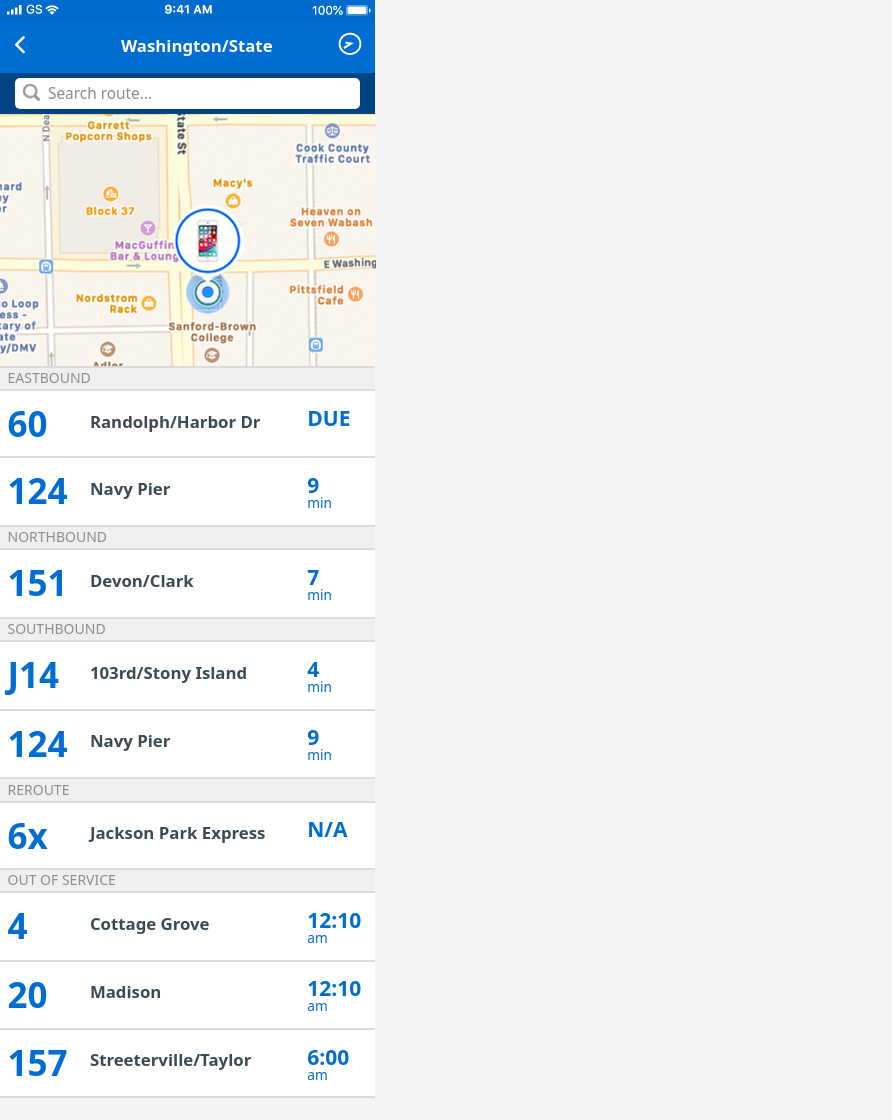
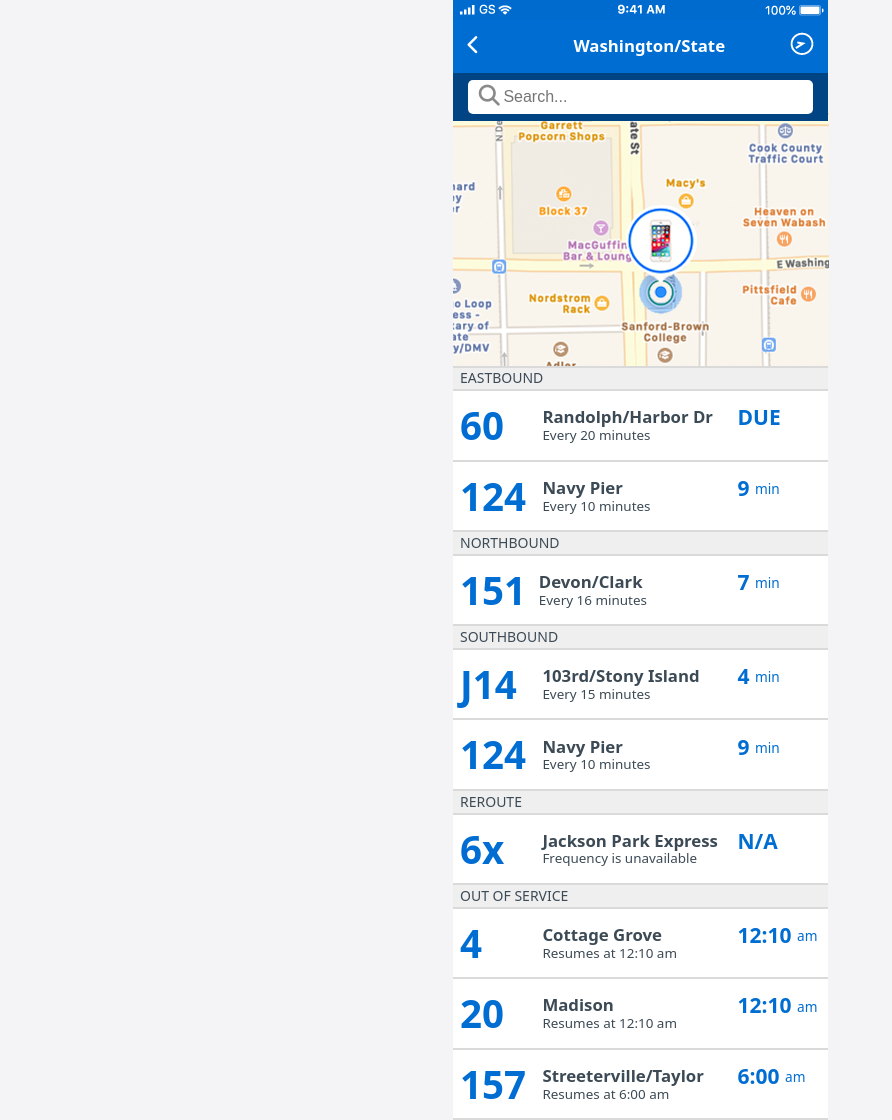
Before and after one commit to marthavander/frontendchallenge, a plain HTML site: page docs/index.html in a window 1280 px wide. Shown: the whole page, without its empty margins (0-892 px from the left). Before the commit the page ends 1098 px from the top, so only its background shows below. Drawn offline with Linux system fonts and the light colour scheme.

Commit message:
Add files via upload

```diff
--- a/docs/css/style.css
+++ b/docs/css/style.css
@@ -3,26 +3,22 @@
 }
 
 body {
-  background-color: #E8E8E8;
   font-family: system-ui, -apple-system, BlinkMacSystemFont, 'SF Pro Text', Helvetica, Arial, sans-serif;
   font-size: 14px;
   background-color: #F4F4F6;
   width: 375px;
+  margin: auto;
 }
 
 nav {
   margin: 0 auto;
   padding: 0;
   position: fixed;
+  background-color: #006DD2;
 }
 
 .map  {
   padding-top: 30%
-}
-
-.navbar  {
-  background-color: #006DD2;
-  width: 100%;
 }
 
 .status {
@@ -50,6 +46,35 @@ nav {
   line-height: 1.6em;
 }
 
+ input[type=text] {
+   margin: .5% 0;
+   border: 0;
+   font-size: 16px;
+   padding: 5%;
+   display: inline;
+ }
+
+.search { position: relative; }
+.search input { text-indent: 6%;}
+.search .fa-search {
+  position: absolute;
+  top: 25%;
+  left: 7%;
+  font-size: 1.5em;
+  color: #8a8a8a;
+}
+
+ input  {
+   display: block;
+   width: 100%;
+   height: 18px;
+   background-color: #ffffff;
+   border-radius: 5px;
+   padding-bottom: 9%;
+   border: 0;
+   display: inline;
+ }
+
 .clock  {
   padding: 3.2% 10% 0 0 ;
   display: inline-block;
@@ -65,45 +90,14 @@ nav {
   padding: 1.4% 4%
 }
 
-.searchbox  {
-  display: block;
-  margin: 0;
-  width: 100%;
-  height: 18px;
-  background-color: #ffffff;
-  border-radius: 5px;
-  padding-bottom: 9%;
-}
-
-.magnify  {
-  width: 19px;
-  display: inline-block;
-  margin-top: 1%;
-  margin-left: 2%;
-  vertical-align: bottom;
-}
-
-.searchroute  {
-  color: #8A8A8F;
-  font-size: 1.1em;
-  display: inline-block;
-  margin-left: 1%;
-  padding-top: 2.3%;
-  vertical-align: top;
-}
-
-.direction  {
+h1  {
+  padding: 1% 2%;
+  text-transform: uppercase;
   border-top: 2px solid #DADADA;
   border-bottom: 2px solid #DADADA;
   color: #3C4A55;
   margin: -.5% 0 0;
   background-color: #EFEFEF;
-}
-
-.direction-text  {
-  color: #8B8D8F;
-  padding: 1% 2%;
-  text-transform: uppercase;
 }
 
 .businfo  {
@@ -113,7 +107,7 @@ nav {
 }
 
 .line  {
-  font-size: 2.5em;
+  font-size: 2.75em;
   font-weight: bolder;
   color: #006DD2;
   display: inline-block;
@@ -127,28 +121,36 @@ nav {
   font-weight: bolder;
   display:inline-block;
   vertical-align: top;
-  margin-top: 6%;
+  margin-top: 4.85%;
   margin-left: 3%;
-  width: 50%;
-  height: 15%;
+}
+
+.recur  {
+  font-size: .8em;
+  color: #3C4A55;
+  font-weight: lighter;
+  padding-bottom: -3%;
 }
 
 .frequency  {
+  float:right;
+  text-align: left;
   font-size: 1.5em;
   color: #006DD2;
   font-weight: bolder;
+  width: 22%;
   display:inline-block;
   vertical-align: top;
-  width: 11%;
-  padding-top: 4.5%;
-  padding-left: 7%;
+  margin-top: 4.35%;
+  margin-right: 2%;
 }
 
 .min  {
   font-size: .65em;
   color: #006DD2;
-  vertical-align: top;
   font-weight: lighter;
   display:inline-block;
-  padding-bottom: -5%;
+  vertical-align: top;
+  margin-top: 5%;
+  margin-right: 2%;
 }
--- a/docs/index.html
+++ b/docs/index.html
@@ -10,8 +10,7 @@
   <body>
     <section>
       <nav>
-        <div class="navbar">
-          <div><img class="status" src="images/status-bar.png" alt="Status Bar" /></div>
+        <img class="status" src="images/status-bar.png" alt="Status Bar" />
         <ul>
           <li class="arrow-left">
           <i class="fa fa-chevron-left fa-inverse fa-2x" aria-hidden="true"></i>
@@ -20,78 +19,67 @@
           <li class="clock"><img src="images/clock.png" /></li>
         </ul>
         <div class="search">
-            <div class="searchbox">
-              <div class="magnify"><img src="images/search.png" /></div>
-              <p class="searchroute">Search route...</p>
-            </div>
+          <form action="/action_page.php">
+            <input type="text" placeholder="Search..." />
+          <span class="fa fa-search"></span>
+        </form>
         </div>
       </nav>
     </section>
     <section>
-        <div class="map"><img src="images/map.jpg" /></div>
+      <img class="map" src="images/map.jpg" />
     </section>
     <section>
-        <div class="direction">
-          <div class="direction-text">EASTBOUND</div>
-        </div>
-        <div class="businfo">
-          <div class="line">60</div>
-          <div class="destination">Randolph/Harbor Dr</div>
-          <div class="frequency">DUE</div>
-        </div>
-        <div class="businfo">
-          <div class="line">124</div>
-          <div class="destination">Navy Pier</div>
-          <div class="frequency">9<br /><span class="min">min</div>
-        </div>
-        <div class="direction">
-          <div class="direction-text">NORTHBOUND</div>
-        </div>
-        <div class="businfo">
-          <div class="line">151</div>
-          <div class="destination">Devon/Clark</div>
-          <div class="frequency">7<br /><span class="min">min</div>
-        </div>
-        <div class="direction">
-          <div class="direction-text">SOUTHBOUND</div>
-        </div>
-        <div class="businfo">
-          <div class="line">J14</div>
-          <div class="destination">103rd/Stony Island</div>
-          <div class="frequency">4<br /><span class="min">min</div>
-        </div>
-        <div class="businfo">
-          <div class="line">124</div>
-          <div class="destination">Navy Pier</div>
-          <div class="frequency">9<br /><span class="min">min</div>
-        </div>
-        <div class="direction">
-          <div class="direction-text">REROUTE</div>
-        </div>
-        <div class="businfo">
-          <div class="line">6x</div>
-          <div class="destination">Jackson Park Express</div>
-          <div class="frequency">N/A</div>
-        </div>
-        <div class="direction">
-          <div class="direction-text">OUT OF SERVICE</div>
-        </div>
-        <div class="businfo">
-          <div class="line">4</div>
-          <div class="destination">Cottage Grove</div>
-          <div class="frequency">12:10<br /><span class="min">am</div>
-        </div>
-        <div class="businfo">
-          <div class="line">20</div>
-          <div class="destination">Madison</div>
-          <div class="frequency">12:10<br /><span class="min">am</div>
-        </div>
-        <div class="businfo">
-          <div class="line">157</div>
-          <div class="destination">Streeterville/Taylor</div>
-          <div class="frequency">6:00<br /><span class="min">am</div>
-        </div>
-
+      <h1>EASTBOUND</h1>
+        <ul class="businfo">
+          <li class="line">60</li>
+          <li class="destination">Randolph/Harbor Dr<br /><span class="recur">Every 20 minutes</li>
+          <li class="frequency">DUE</li>
+        </ul>
+        <ul class="businfo">
+          <li class="line">124</li>
+          <li class="destination">Navy Pier<br /><span class="recur">Every 10 minutes</li>
+          <li class="frequency">9 <span class="min">min</li>
+        </ul>
+        <h1>NORTHBOUND</h1>
+        <ul class="businfo">
+          <li class="line">151</liv>
+          <li class="destination">Devon/Clark<br /><span class="recur">Every 16 minutes</li>
+          <li class="frequency">7 <span class="min">min</li>
+        </ul>
+        <h1>SOUTHBOUND</h1>
+        <ul class="businfo">
+          <li class="line">J14</li>
+          <li class="destination">103rd/Stony Island<br /><span class="recur">Every 15 minutes</li>
+          <li class="frequency">4 <span class="min">min</li>
+        </ul>
+        <ul class="businfo">
+          <li class="line">124</li>
+          <li class="destination">Navy Pier<br /><span class="recur">Every 10 minutes</li>
+          <li class="frequency">9 <span class="min">min</li>
+        </ul>
+        <h1>REROUTE</h1>
+        <ul class="businfo">
+          <li class="line">6x</li>
+          <li class="destination">Jackson Park Express<br /><span class="recur">Frequency is unavailable</li>
+          <li class="frequency">N/A</li>
+        </ul>
+        <h1>OUT OF SERVICE</h1>
+        <ul class="businfo">
+          <li class="line">4</li>
+          <li class="destination">Cottage Grove<br /><span class="recur">Resumes at 12:10 am</li>
+          <li class="frequency">12:10 <span class="min">am</li>
+        </ul>
+        <ul class="businfo">
+          <li class="line">20</li>
+          <li class="destination">Madison<br /><span class="recur">Resumes at 12:10 am</li>
+          <li class="frequency">12:10 <span class="min">am</li>
+        </ul>
+        <ul class="businfo">
+          <li class="line">157</li>
+          <li class="destination">Streeterville/Taylor<br /><span class="recur">Resumes at 6:00 am</li>
+          <li class="frequency">6:00 <span class="min">am</li>
+        </ul>
     </section>
   </body>
 </html>
```
Lines whose indentation alone changed are shown as unchanged.
